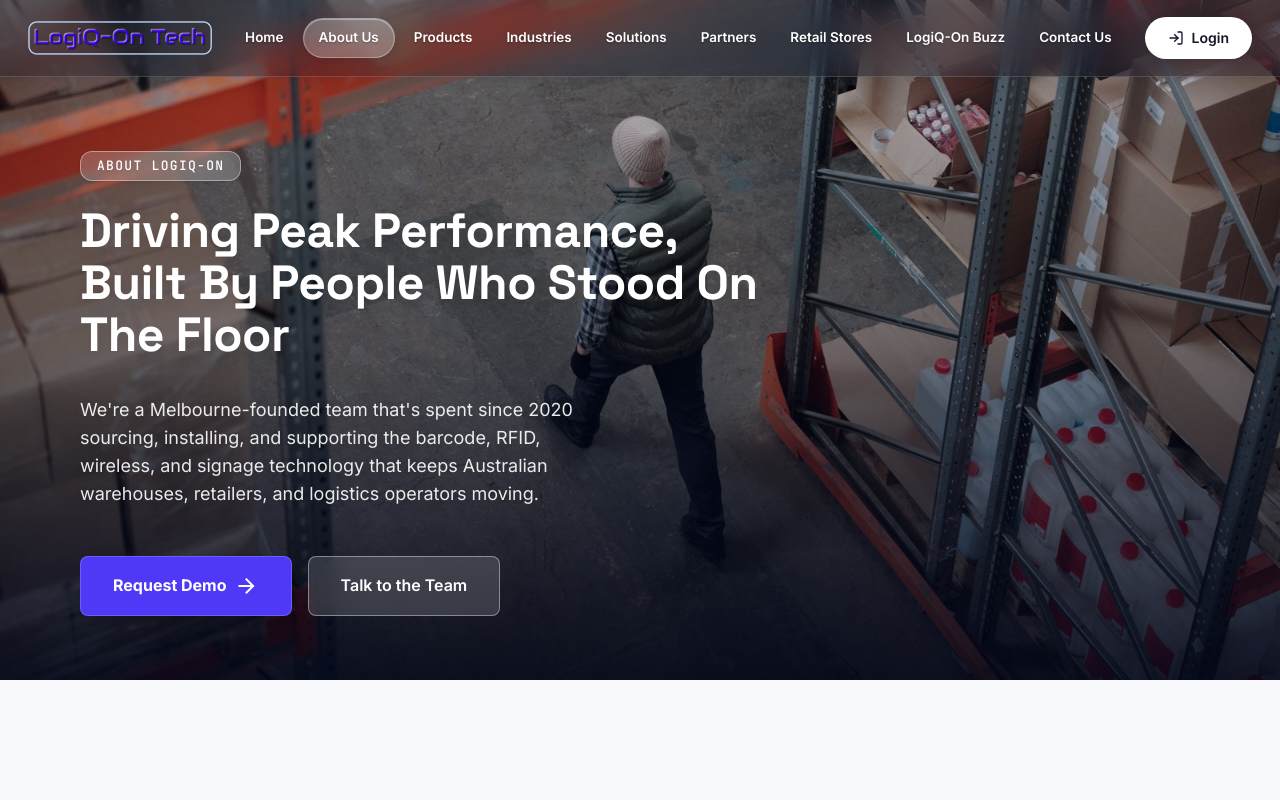
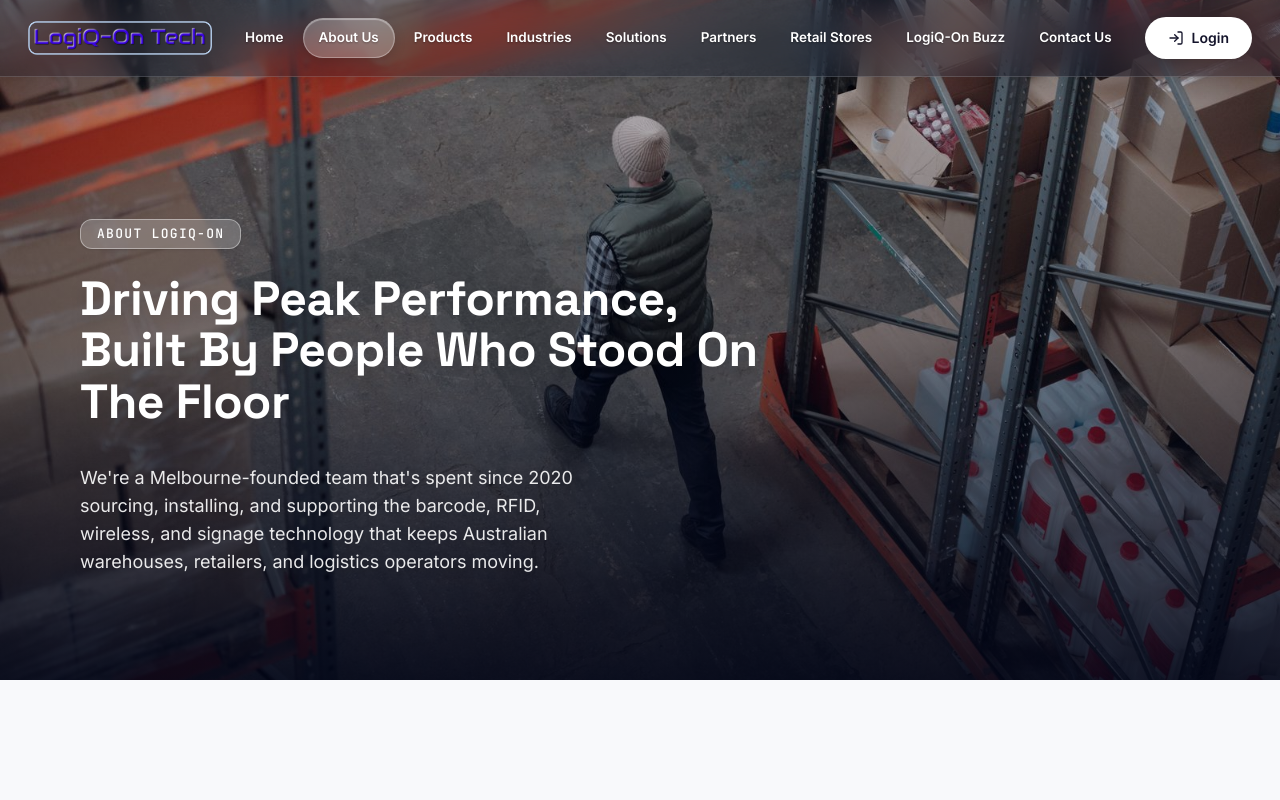
Before and after one commit to senura-d/logiQ, a Next.js app: page /about in a window 1280 px wide. Shown: the top 800 px of the page. Built offline with nearby package versions, Linux system fonts and the light colour scheme.

Commit message:
Clean up linter warnings and unused imports

```diff
--- a/src/app/about/page.tsx
+++ b/src/app/about/page.tsx
@@ -86,8 +86,6 @@
         lede="We're a Melbourne-founded team that's spent since 2020 sourcing, installing, and supporting the barcode, RFID, wireless, and signage technology that keeps Australian warehouses, retailers, and logistics operators moving."
         image="/images/pexels/home-warehouse-aisle.jpg"
         imageAlt="LogiQ-On warehouse operations and automated supply chain infrastructure"
-        primary={{ label: "Request Demo", href: "/request-demo" }}
-        secondary={{ label: "Talk to the Team", href: "/contact" }}
       />
 
       <GsapSection id="mission" className="bg-surface" fullScreen>
--- a/src/app/page.tsx
+++ b/src/app/page.tsx
@@ -512,7 +512,7 @@
 </TextAnimate>
 <Link
   href="/contact"
-  className="gsap-animate inline-block bg-slate-950 hover:bg-slate-800 text-white !text-white font-bold text-base px-9 py-4 rounded-full shadow-md transition-all duration-300 hover:scale-105 mt-12"
+  className="gsap-animate inline-block bg-slate-950 hover:bg-slate-800 text-white font-bold text-base px-9 py-4 rounded-full shadow-md transition-all duration-300 hover:scale-105 mt-12"
   style={{ color: "#ffffff" }}
 >
   Contact Us
--- a/src/components/ui/text-animate.tsx
+++ b/src/components/ui/text-animate.tsx
@@ -2,7 +2,6 @@
 
 import { memo } from "react"
 import {
-  AnimatePresence,
   motion,
   Variants,
   type DOMMotionComponents,
```
